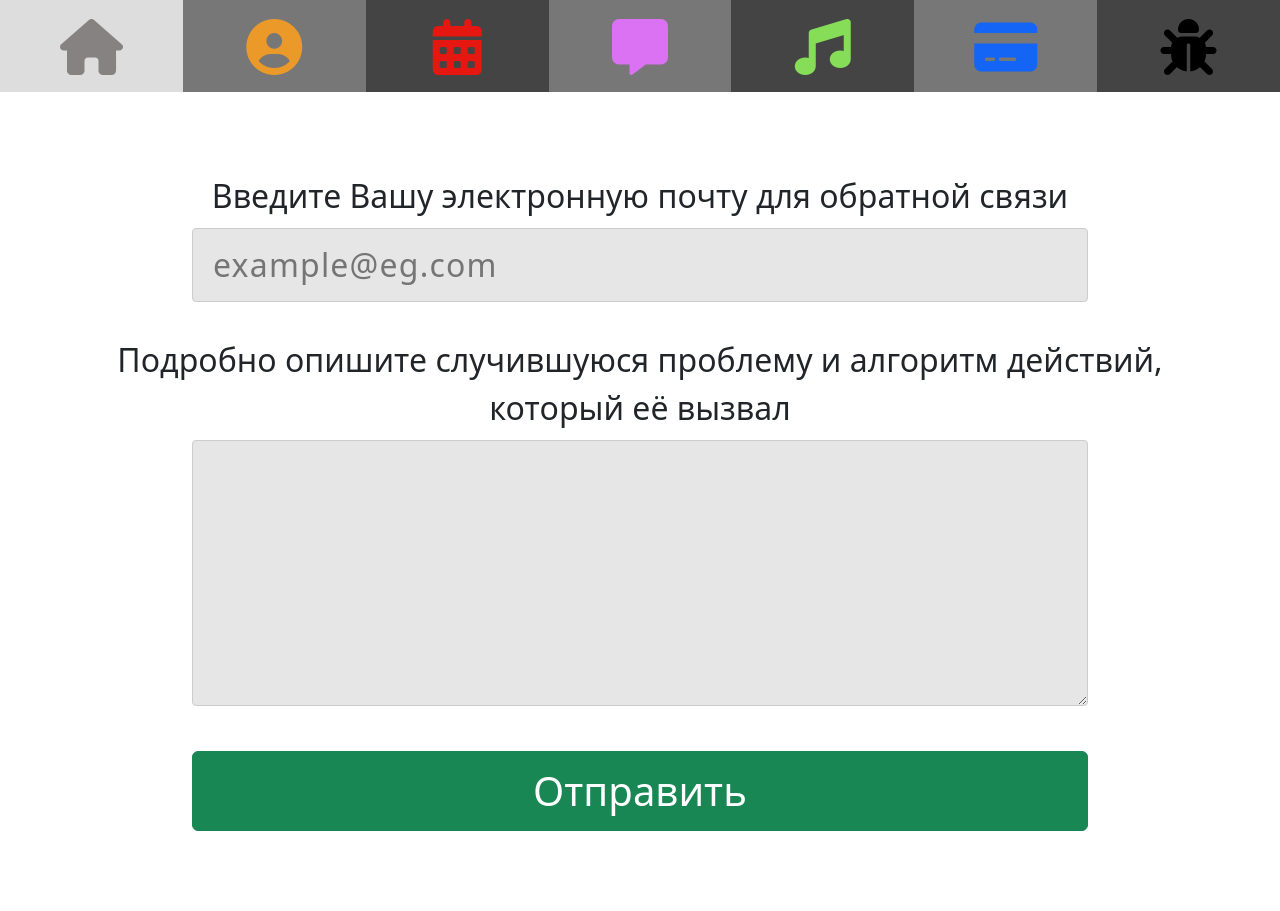
After one commit to DevilishSasuke/music-school, a Django app: page /bug in a window 1280 px wide. The commit adds this page. Run offline with Django 5.2, Linux system fonts and the light colour scheme.

Commit message:
bug form

```diff
--- a/music_school/main/static/main/css/main.css
+++ b/music_school/main/static/main/css/main.css
@@ -3,8 +3,8 @@
   margin-top: 2%;
   border: 3px solid black;
   border-radius: 10px;
-  font-weight: 400;
   font-family: "Montserrat";
+  padding: 20px;
 }
 
 .home-button {
@@ -12,8 +12,29 @@
   width: 30vw;
   height: 25vh;
   font-size: 4rem;
+  font-weight: 600;
   border: 0px;
   border-radius: 15px;
   color: black;
   margin: 10px 15px;
 }
+
+.bug-form {
+  display: block;
+  padding: 10vh;
+  font-size: 2rem;
+}
+
+.bug-form input, .bug-form textarea {
+  padding: 12px 20px;
+  width: 80%;
+  margin: 8px 0;
+  margin-bottom: 3%;
+  display: inline-block;
+  border: 1px solid #ccc;
+  border-radius: 4px;
+  box-sizing: border-box;
+  background-color: rgba(230, 230, 230, 1);
+  letter-spacing: 1.2px;
+  autocomplete: off;
+}
--- a/music_school/main/static/main/css/menu.css
+++ b/music_school/main/static/main/css/menu.css
@@ -16,7 +16,7 @@
   float: left;
   color: #f2f2f2;
   text-align: center;
-  padding: 2px 0px;
+  padding: 4px 0px;
   text-decoration: none;
   font-size: 3.5rem;
   flex: 1;
--- /dev/null
+++ b/music_school/main/templates/bug.html
@@ -0,0 +1,13 @@
+{% extends 'layout.html' %}
+{% load static %}
+
+{% block content %}
+  <div class="bug-form">
+    <label>Введите Вашу электронную почту для обратной связи</label>
+    <input type="email" placeholder="example@eg.com">
+    <label>Подробно опишите случившуюся проблему и алгоритм действий, который её вызвал</label>
+    <textarea rows="5"></textarea>
+    <button type="submit" class="btn btn-success"
+    style="width: 80%; height: 10vh; font-size: 40px;"> Отправить </button>
+  </div>
+{% endblock %}
--- a/music_school/main/templates/top-menu.html
+++ b/music_school/main/templates/top-menu.html
@@ -1,43 +1,9 @@
 <div class="topmenu">
-  <a href="" class="dark-section"><i class="fa-solid fa-house" style="color: #868282;"></i></a>
-  <a href="" class="white-section"><i class="fa-solid fa-circle-user" style="color: #eb9a29;"></i></a>
-  <a href="" class="dark-section"><i class="fa-solid fa-calendar-days" style="color: #e61610;"></i></a>
-  <a href="" class="white-section"><i class="fa-solid fa-message" style="color: #db71f3;"></i></a>
-  <a href="" class="dark-section"><i class="fa-solid fa-music" style="color: #86dd57;"></i></a>
-  <a href="" class="white-section"><i class="fa-solid fa-credit-card" style="color: #1464f6;"></i></a>
-  <a href="" class="dark-section"><i class="fa-solid fa-bug" style="color: black;"></i></a>
+  <a href="{% url 'home'%}" class="dark-section"><i class="fa-solid fa-house" style="color: #868282;"></i></a>
+  <a href="{% url 'profile'%}" class="white-section"><i class="fa-solid fa-circle-user" style="color: #eb9a29;"></i></a>
+  <a href="{% url 'calendar'%}" class="dark-section"><i class="fa-solid fa-calendar-days" style="color: #e61610;"></i></a>
+  <a href="{% url 'chat'%}" class="white-section"><i class="fa-solid fa-message" style="color: #db71f3;"></i></a>
+  <a href="{% url 'lessons'%}" class="dark-section"><i class="fa-solid fa-music" style="color: #86dd57;"></i></a>
+  <a href="{% url 'pay'%}" class="white-section"><i class="fa-solid fa-credit-card" style="color: #1464f6;"></i></a>
+  <a href="{% url 'bug'%}" class="dark-section"><i class="fa-solid fa-bug" style="color: black;"></i></a>
 </div>
-
-<!--
-<i class="fa-solid fa-house"></i>
-
-
-<i class="fa-solid fa-circle-user"></i>
-<i class="fa-regular fa-circle-user"></i>
-
-
-<i class="fa-solid fa-calendar-days"></i>
-<i class="fa-regular fa-calendar-days"></i>
-
-
-<i class="fa-solid fa-message"></i>
-<i class="fa-regular fa-message"></i>
-
-
-<i class="fa-solid fa-music"></i>
-
-
-<i class="fa-solid fa-star"></i>
-<i class="fa-regular fa-star"></i>
-
-
-<i class="fa-solid fa-credit-card"></i>
-<i class="fa-regular fa-credit-card"></i>
-
-
-<i class="fa-solid fa-user"></i>
-<i class="fa-solid fa-key"></i>
-
-
-<i class="fa-solid fa-bug"></i>
--->
--- a/music_school/main/urls.py
+++ b/music_school/main/urls.py
@@ -3,5 +3,12 @@ from . import views
 
 
 urlpatterns = [
-  path('', views.home)
+  path('', views.home, name='home'),
+  path('profile', views.profile, name='profile'),
+  path('calendar', views.calendar, name='calendar'),
+  path('chat', views.chat, name='chat'),
+  path('lessons', views.lessons, name='lessons'),
+  path('rating', views.rating, name='rating'),
+  path('pay', views.pay, name='pay'),
+  path('bug', views.bug, name='bug'),
 ]
--- a/music_school/main/views.py
+++ b/music_school/main/views.py
@@ -3,3 +3,24 @@ from django.shortcuts import render
 # Create your views here.
 def home(request):
   return render(request, 'home.html')
+
+def profile(request):
+  return render(request, 'layout.html')
+
+def calendar(request):
+  pass
+
+def chat(request):
+  pass
+
+def lessons(request):
+  pass
+
+def rating(request):
+  pass
+
+def pay(request):
+  pass
+
+def bug(request):
+  return render(request, 'bug.html')
```
Also changed, not shown: music_school/main/templates/home.html (+6 -6 lines).
